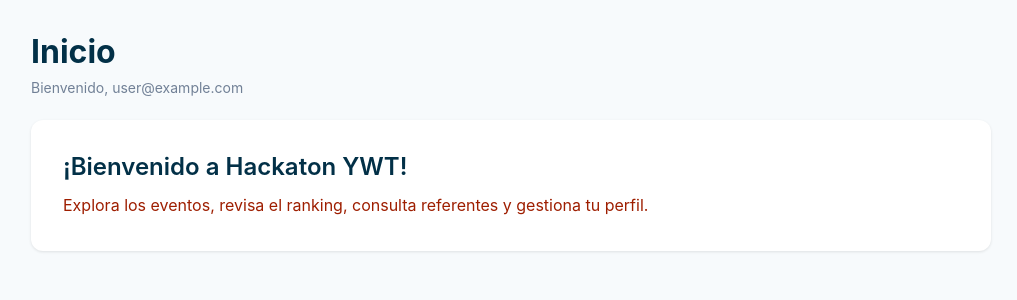
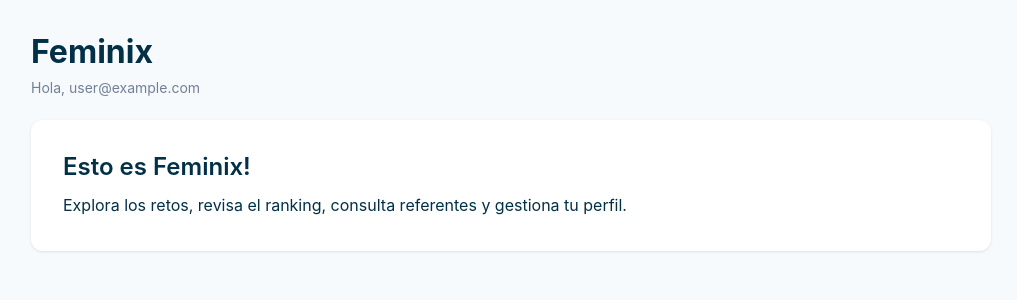
Before and after one commit to giselacb/Hacktonfem, a React (Vite) app: page / in a window 1280 px wide. Shown: the top 300 px of the page, without its empty margins (129-1146 px from the left). Built offline with nearby package versions, Linux system fonts and the light colour scheme; no server answers; sample sign-in values are in the browser's storage.

Commit message:
Change bottom nav bar texts, botton colours

```diff
--- a/index.html
+++ b/index.html
@@ -4,7 +4,7 @@
     <meta charset="UTF-8" />
     <link rel="icon" type="image/svg+xml" href="/vite.svg" />
     <meta name="viewport" content="width=device-width, initial-scale=1.0" />
-    <title>Hackaton YWT - Login</title>
+    <title>Feminix - Login</title>
   </head>
   <body>
     <div id="root"></div>
--- a/src/components/Auth.css
+++ b/src/components/Auth.css
@@ -41,7 +41,7 @@
 .form-group label {
   font-size: 0.875rem;
   font-weight: 600;
-  color: var(--text-secondary);
+  color: var(--text-primary);
 }
 
 .form-group input {
@@ -65,7 +65,7 @@
 .auth-button {
   width: 100%;
   padding: 0.875rem 1rem;
-  background: linear-gradient(135deg, var(--primary-600) 0%, var(--primary-800) 100%);
+  background: var(--primary-700);
   color: var(--text-inverse);
   border: none;
   border-radius: 8px;
@@ -77,6 +77,7 @@
 }
 
 .auth-button:hover:not(:disabled) {
+  background: var(--primary-800);
   transform: translateY(-2px);
   box-shadow: 0 4px 12px var(--primary-400);
 }
--- a/src/components/BottomNavigation.tsx
+++ b/src/components/BottomNavigation.tsx
@@ -15,7 +15,7 @@ const BottomNavigation = () => {
         <svg className="nav-icon" fill="none" stroke="currentColor" viewBox="0 0 24 24">
           <path strokeLinecap="round" strokeLinejoin="round" strokeWidth={2} d="M9 12l2 2 4-4M7.835 4.697a3.42 3.42 0 001.946-.806 3.42 3.42 0 014.438 0 3.42 3.42 0 001.946.806 3.42 3.42 0 013.138 3.138 3.42 3.42 0 00.806 1.946 3.42 3.42 0 010 4.438 3.42 3.42 0 00-.806 1.946 3.42 3.42 0 01-3.138 3.138 3.42 3.42 0 00-1.946.806 3.42 3.42 0 01-4.438 0 3.42 3.42 0 00-1.946-.806 3.42 3.42 0 01-3.138-3.138 3.42 3.42 0 00-.806-1.946 3.42 3.42 0 010-4.438 3.42 3.42 0 00.806-1.946 3.42 3.42 0 013.138-3.138z" />
         </svg>
-        <span className="nav-label">Eventos</span>
+        <span className="nav-label">Retos</span>
       </NavLink>
 
       <NavLink to="/ranking" className={({ isActive }) => isActive ? 'nav-item active' : 'nav-item'}>
--- a/src/components/Challenges.tsx
+++ b/src/components/Challenges.tsx
@@ -4,14 +4,14 @@ const Challenges = () => {
   return (
     <div className="page-container">
       <div className="page-header">
-        <h1 className="page-title">Eventos</h1>
-        <p className="page-subtitle">Eventos disponibles</p>
+        <h1 className="page-title">Retos</h1>
+        <p className="page-subtitle">Retos disponibles</p>
       </div>
 
       <div className="page-content">
         <div className="content-card">
-          <h2>Eventos Activos</h2>
-          <p>Aquí encontrarás todos los eventos disponibles para participar.</p>
+          <h2>Retos Activos</h2>
+          <p>Aquí encontrarás todos los retos disponibles para participar.</p>
         </div>
       </div>
     </div>
--- a/src/components/Home.tsx
+++ b/src/components/Home.tsx
@@ -27,14 +27,14 @@ const Home = () => {
   return (
     <div className="page-container">
       <div className="page-header">
-        <h1 className="page-title">Inicio</h1>
-        {user && <p className="page-subtitle">Bienvenido, {user.email}</p>}
+        <h1 className="page-title">Feminix</h1>
+        {user && <p className="page-subtitle">Hola, {user.email}</p>}
       </div>
 
       <div className="page-content">
         <div className="content-card">
-          <h2>¡Bienvenido a Hackaton YWT!</h2>
-          <p>Explora los eventos, revisa el ranking, consulta referentes y gestiona tu perfil.</p>
+          <h2>Esto es Feminix!</h2>
+          <p>Explora los retos, revisa el ranking, consulta referentes y gestiona tu perfil.</p>
         </div>
       </div>
     </div>
--- a/src/components/Page.css
+++ b/src/components/Page.css
@@ -45,7 +45,7 @@
 
 .content-card p {
   font-size: 0.875rem;
-  color: var(--text-secondary);
+  color: var(--text-primary);
   margin: 0;
   line-height: 1.6;
 }
@@ -54,7 +54,7 @@
   width: 100%;
   margin-top: 1rem;
   padding: 0.875rem 1rem;
-  background: var(--error-dark);
+  background: var(--primary-700);
   color: var(--text-inverse);
   border: none;
   border-radius: 8px;
@@ -65,9 +65,9 @@
 }
 
 .logout-button:hover {
-  background: var(--secondary-700);
+  background: var(--primary-800);
   transform: translateY(-2px);
-  box-shadow: 0 4px 12px var(--error-medium);
+  box-shadow: 0 4px 12px var(--primary-400);
 }
 
 .logout-button:active {
--- a/src/components/Ranking.tsx
+++ b/src/components/Ranking.tsx
@@ -11,7 +11,7 @@ const Ranking = () => {
       <div className="page-content">
         <div className="content-card">
           <h2>Top Participantes</h2>
-          <p>Consulta el ranking de los mejores participantes del hackathon.</p>
+          <p>Consulta el ranking de los mejores participantes de Feminix.</p>
         </div>
       </div>
     </div>
--- a/src/components/Videos.tsx
+++ b/src/components/Videos.tsx
@@ -11,7 +11,7 @@ const Videos = () => {
       <div className="page-content">
         <div className="content-card">
           <h2>Referentes Disponibles</h2>
-          <p>Explora referentes relacionados con el hackathon y los eventos.</p>
+          <p>Explora referentes relacionados con el hackathon y los retos.</p>
         </div>
       </div>
     </div>
```
Also changed, not shown: 1 other file (tests, documents, lock files or other folders).
